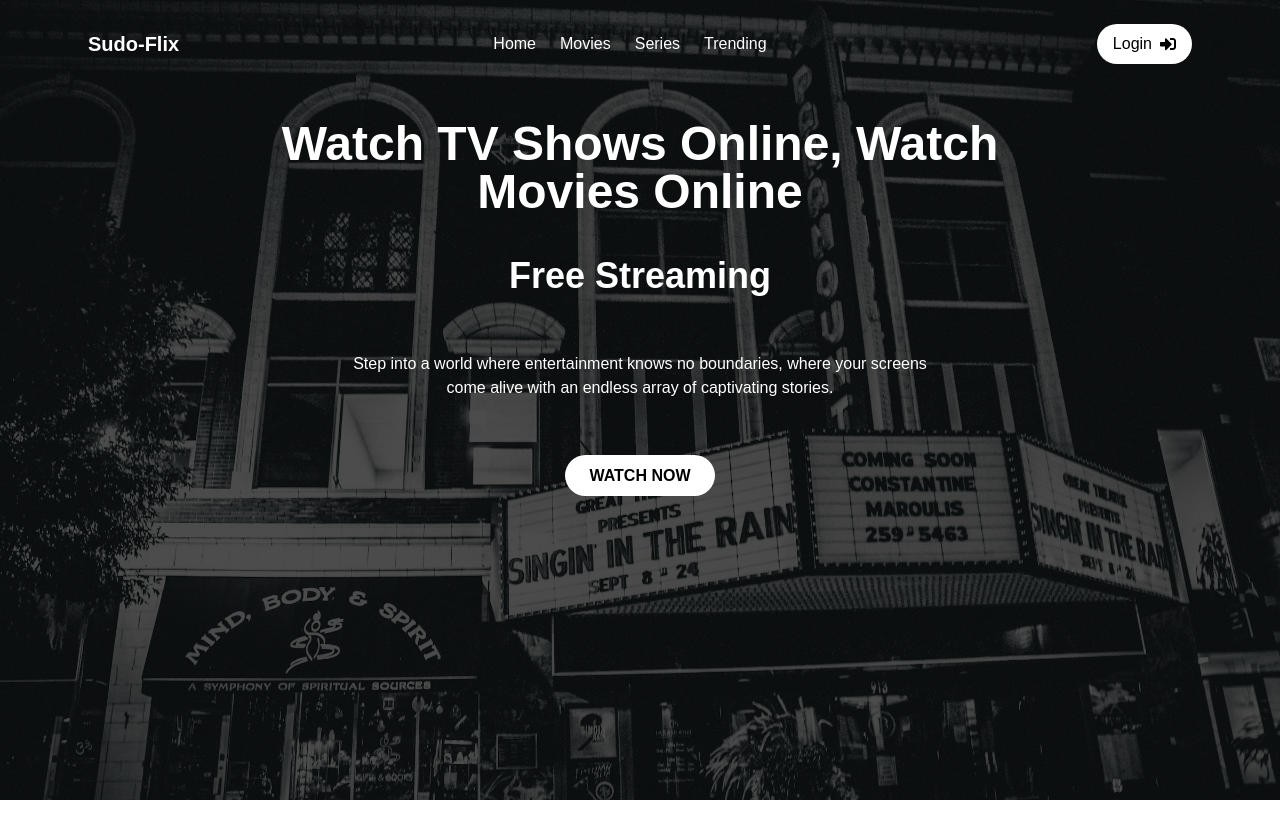
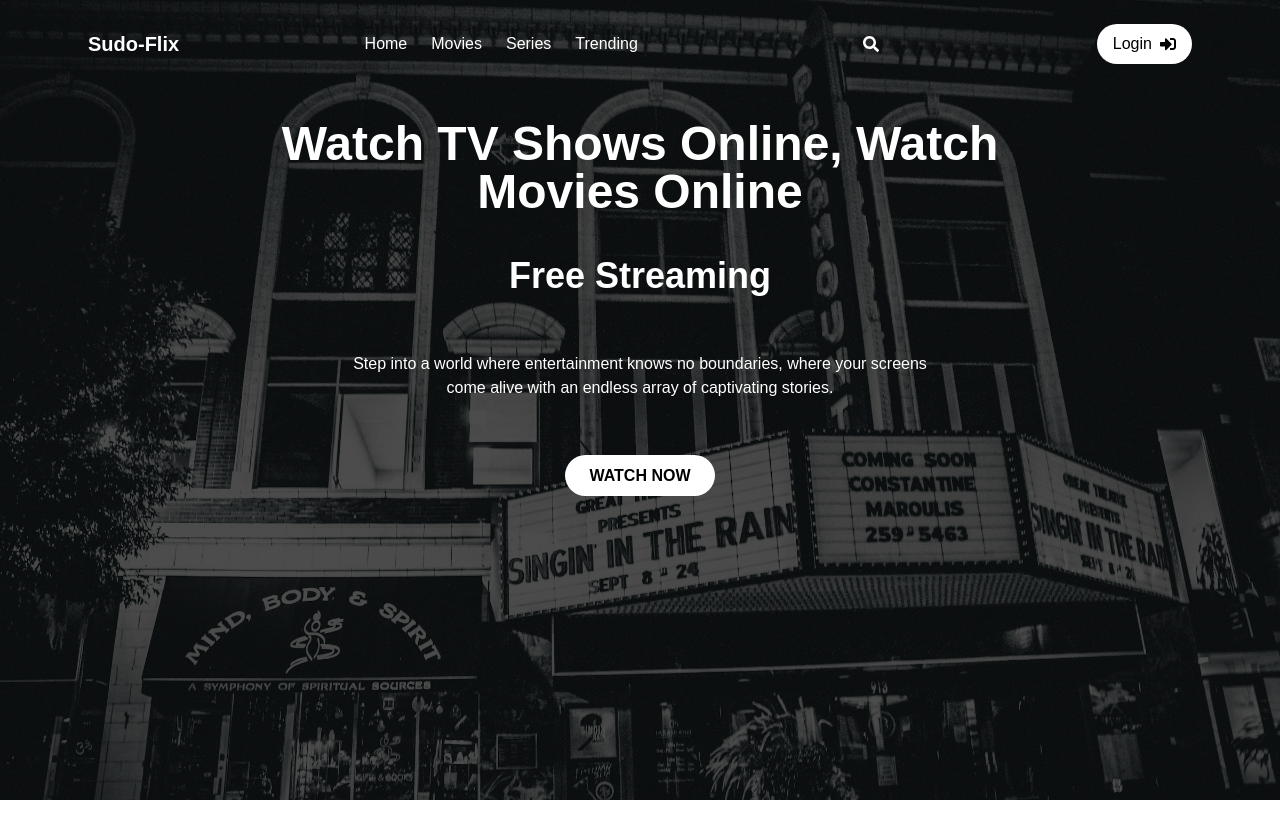
Before and after one commit to AndresDiagoM/movie-nextjs-app, a Next.js app: page / in a window 1280 px wide. Shown: the top 838 px of the page. Built offline with nearby package versions, Linux system fonts and the light colour scheme.

Commit message:
:sparkles: Feat(search): add search button to header

```diff
--- a/src/app/sass/globals.sass
+++ /dev/null
@@ -1,6 +0,0 @@
-
-// ...existing code...
-
-.bg-opacity-75 {
-  background-color: rgba(0, 0, 0, 0.75); // Adjust the color and opacity as needed
-}
--- a/src/components/shared/Header/Header.tsx
+++ b/src/components/shared/Header/Header.tsx
@@ -1,5 +1,6 @@
 import Link from "next/link";
 import { FaSignInAlt } from "react-icons/fa";
+import SearchBar from "./SearchBar";
 
 export const Header = () => {
 	return (
@@ -34,13 +35,18 @@ export const Header = () => {
 							</Link>
 						</li>
 					</ul>
+
+					{/* SEARCH BUTTON */}
+					<SearchBar />
+
+					{/* LOGIN BUTTON */}
 					<div className="flex space-x-4 items-center">
 						<a
 							href="#blocks"
 							className="flex ml-4 bg-white text-black py-2 px-4 rounded-full hover:bg-gray-200"
 						>
 							Login
-							<FaSignInAlt className="ml-2 w-full py-1" size="24px" />
+							<FaSignInAlt className="ml-2 w-full py-1 text-black" size="24px" />
 						</a>
 					</div>
 				</nav>
--- /dev/null
+++ b/src/components/shared/Header/SearchBar.tsx
@@ -0,0 +1,46 @@
+"use client";
+
+import { useState, useEffect, useRef } from "react";
+import { FaSearch } from "react-icons/fa";
+
+const SearchBar = () => {
+	const [showSearch, setShowSearch] = useState(false);
+	const searchRef = useRef<HTMLDivElement>(null);
+
+	const handleClickOutside = (event: MouseEvent) => {
+		if (searchRef.current && !searchRef.current.contains(event.target as Node)) {
+			setShowSearch(false);
+		}
+	};
+
+	useEffect(() => {
+		document.addEventListener("mousedown", handleClickOutside);
+		return () => {
+			document.removeEventListener("mousedown", handleClickOutside);
+		};
+	}, []);
+
+	return (
+		<div className="relative" ref={searchRef}>
+			{!showSearch && (
+				<button
+					onClick={() => setShowSearch(!showSearch)}
+					className="flex ml-4 bg-transparent text-black py-2 px-4 rounded-full"
+				>
+					<FaSearch className="ml-2 w-full py-1 text-white" size="24px" />
+				</button>
+			)}
+			{showSearch && (
+				<div className="flex ml-4 left-0 w-full bg-transparent">
+					<input
+						type="text"
+						placeholder="Search..."
+						className="w-full p-2 border border-gray-300 rounded text-black"
+					/>
+				</div>
+			)}
+		</div>
+	);
+};
+
+export default SearchBar;
```
